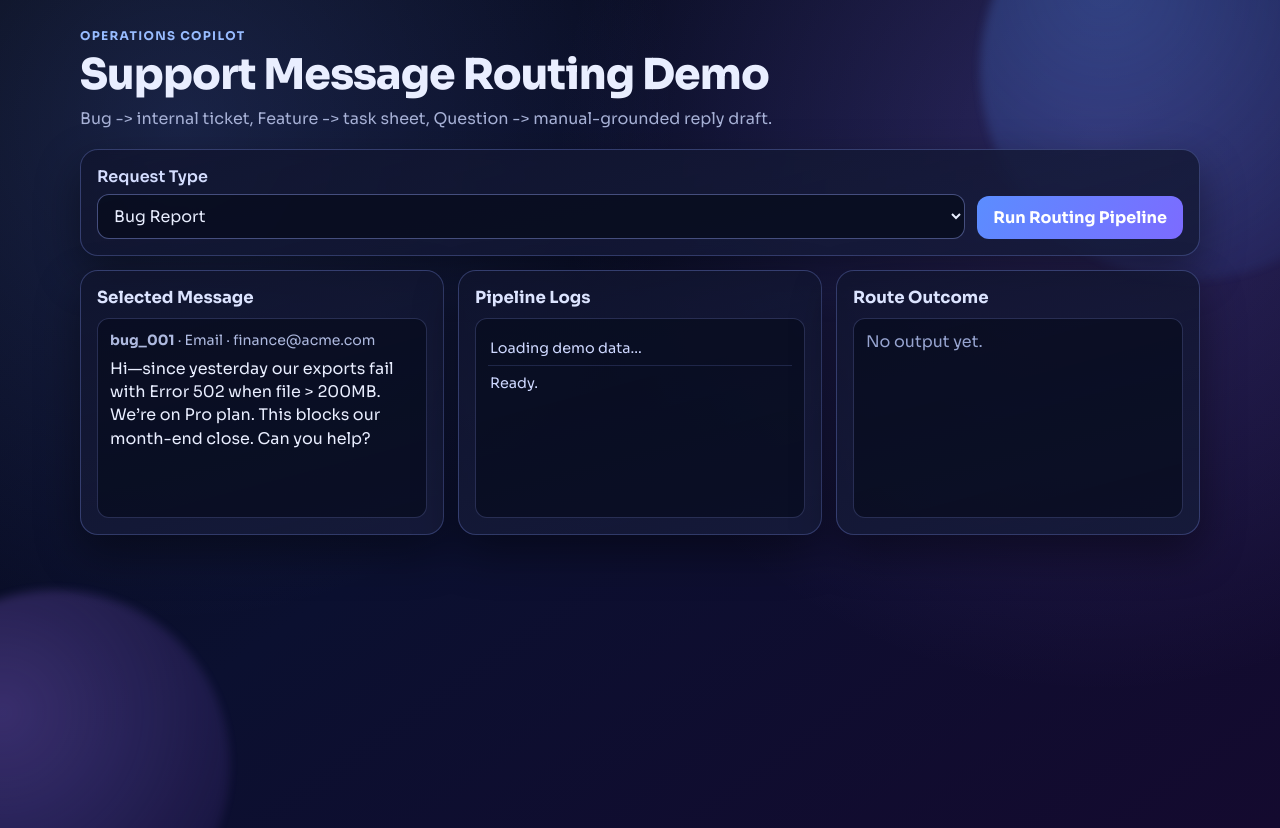
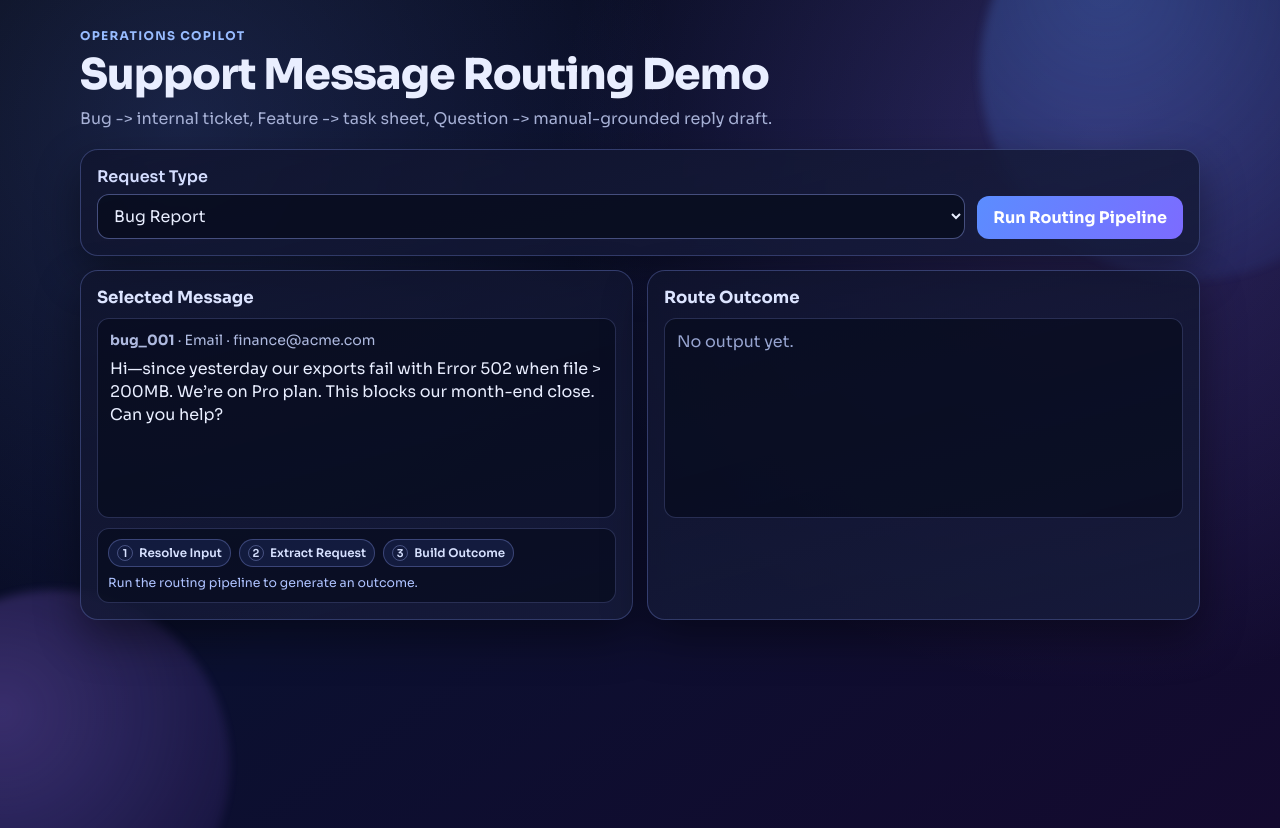
Before and after one commit to defnotmat/operation_copilot, a Flask app: page / in a window 1280 px wide. Run offline with Flask 3, Linux system fonts and the light colour scheme.

Commit message:
add better logging

```diff
--- a/static/app.js
+++ b/static/app.js
@@ -1,7 +1,7 @@
 const requestTypeEl = document.getElementById("requestType");
 const runBtnEl = document.getElementById("runBtn");
 const messageCardEl = document.getElementById("messageCard");
-const logsEl = document.getElementById("logs");
+const miniStepsEl = document.getElementById("miniSteps");
 const outputEl = document.getElementById("output");
 
 const state = {
@@ -10,16 +10,27 @@ const state = {
   messages: []
 };
 
-function addLog(text, tone = "info") {
-  const item = document.createElement("div");
-  item.className = `log-item log-${tone}`;
-  item.textContent = text;
-  logsEl.appendChild(item);
-  logsEl.scrollTop = logsEl.scrollHeight;
-}
+const MINI_STEPS = ["Resolve Input", "Extract Request", "Build Outcome"];
 
-function clearLogs() {
-  logsEl.innerHTML = "";
+function renderMiniSteps(currentStep = 0, mode = "idle", note = "Run the routing pipeline to generate an outcome.") {
+  const steps = MINI_STEPS.map((label, index) => {
+    let cls = "mini-step";
+    if (mode === "done") {
+      cls += " done";
+    } else if (mode === "running") {
+      if (index < currentStep) cls += " done";
+      else if (index === currentStep) cls += " active";
+    } else if (mode === "error") {
+      if (index < currentStep) cls += " done";
+      else if (index === currentStep) cls += " error";
+    }
+    return `<div class="${cls}"><span class="mini-step-num">${index + 1}</span><span>${escapeHtml(label)}</span></div>`;
+  }).join("");
+
+  miniStepsEl.innerHTML = `
+    <div class="mini-step-track">${steps}</div>
+    <p class="mini-step-note">${escapeHtml(note)}</p>
+  `;
 }
 
 function prettyLabel(value) {
@@ -102,9 +113,33 @@ function renderTaskOutcome(task) {
 }
 
 function renderReplyOutcome(reply, manualChunks) {
+  const groundedIds = Array.isArray(reply.grounding_chunk_ids) ? reply.grounding_chunk_ids : [];
+  const availableChunks = Array.isArray(manualChunks) ? manualChunks : [];
+  const shownChunks = groundedIds.length
+    ? availableChunks.filter((chunk) => groundedIds.includes(chunk.id))
+    : availableChunks;
   const chunkBadges = Array.isArray(reply.grounding_chunk_ids) && reply.grounding_chunk_ids.length
     ? reply.grounding_chunk_ids.map((id) => `<span class="chunk-chip">${escapeHtml(id)}</span>`).join("")
     : "<span class=\"chunk-chip\">No chunk ids</span>";
+  const chunkContext = shownChunks.length
+    ? `
+      <div class="chunk-context-list">
+        ${shownChunks
+          .map(
+            (chunk) => `
+          <article class="chunk-context-card">
+            <p class="chunk-context-head">
+              <strong>${escapeHtml(chunk.id || "UNKNOWN")}</strong>
+              ${chunk.title ? `<span>${escapeHtml(chunk.title)}</span>` : ""}
+            </p>
+            <p class="chunk-context-text">${escapeHtml(chunk.text || "No chunk text available.")}</p>
+          </article>
+        `
+          )
+          .join("")}
+      </div>
+    `
+    : "<p class=\"block-body\">No manual chunk context available.</p>";
   return `
     <div class="template-card reply-template">
       <div class="template-top">
@@ -115,6 +150,10 @@ function renderReplyOutcome(reply, manualChunks) {
       <div class="template-section">
         <p class="block-title">Grounded By</p>
         <div class="chunk-chip-wrap">${chunkBadges}</div>
+      </div>
+      <div class="template-section">
+        <p class="block-title">Chunk Context</p>
+        ${chunkContext}
       </div>
     </div>
   `;
@@ -176,21 +215,17 @@ function renderError(message) {
 async function runPipeline() {
   const requestType = requestTypeEl.value;
   if (!requestType) {
-    addLog("Please choose a request type to continue.", "error");
+    renderMiniSteps(0, "error", "Choose a request type first.");
     return;
   }
 
-  clearLogs();
   outputEl.classList.add("empty");
   outputEl.textContent = "Running...";
-
-  addLog(`Selected type: ${prettyLabel(requestType)}.`);
-  const selected = messageForType(requestType);
-  addLog(`Loaded sample message ${selected?.id || "unknown"}.`);
+  renderMiniSteps(0, "running", "Resolving selected message.");
 
   runBtnEl.disabled = true;
   try {
-    addLog("Processing your request...");
+    renderMiniSteps(1, "running", "Extracting request details.");
     const response = await fetch("/extract", {
       method: "POST",
       headers: { "Content-Type": "application/json" },
@@ -198,41 +233,18 @@ async function runPipeline() {
     });
 
     const data = await response.json();
-
-    if (Array.isArray(data.pipeline_logs)) {
-      const stepMap = {
-        request_received: "Request received.",
-        input_resolved: "Input confirmed.",
-        classification_prompt_ready: "Extraction prompt prepared.",
-        classification_llm_start: "Model is classifying and extracting.",
-        classification_llm_done: "Structured extraction received.",
-        classification_json_parse_done: "Extraction JSON parsed.",
-        classification_schema_check_done: "Extraction schema validated.",
-        outcome_route_selected: "Outcome route selected.",
-        question_manual_retrieval_done: "Loaded relevant chunks from manual.json.",
-        question_reply_prompt_ready: "Reply prompt prepared from manual chunks.",
-        question_reply_llm_start: "Model is drafting grounded reply.",
-        question_reply_llm_done: "Grounded reply draft received.",
-        question_reply_json_parse_done: "Reply JSON parsed.",
-        pipeline_complete: "Pipeline complete.",
-        pipeline_failed: "Pipeline could not complete."
-      };
-      data.pipeline_logs.forEach((entry) => {
-        const nice = stepMap[entry.step] || "Step completed.";
-        addLog(nice);
-      });
-    }
+    renderMiniSteps(2, "running", "Building routed outcome.");
 
     if (!response.ok) {
-      addLog("Could not finish this run. Please try again.", "error");
+      renderMiniSteps(2, "error", data.error || "Could not finish this run.");
       renderError(data.error || "Could not finish this run.");
       return;
     }
 
-    addLog("Your routed outcome is ready.", "ok");
     renderOutput(data);
+    renderMiniSteps(2, "done", "Outcome ready.");
   } catch (error) {
-    addLog("Something interrupted the request. Please try again.", "error");
+    renderMiniSteps(1, "error", "Something interrupted the request. Please try again.");
     renderError("Something interrupted the request. Please try again.");
   } finally {
     runBtnEl.disabled = false;
@@ -240,8 +252,7 @@ async function runPipeline() {
 }
 
 async function init() {
-  clearLogs();
-  addLog("Loading demo data...");
+  renderMiniSteps(0, "idle", "Loading demo data.");
 
   try {
     const [schemaRes, messagesRes] = await Promise.all([
@@ -268,7 +279,7 @@ async function init() {
       .join("");
 
     if (!state.requestTypes.length) {
-      addLog("No request types are available right now.", "error");
+      renderMiniSteps(0, "error", "No request types are available right now.");
       requestTypeEl.innerHTML = "<option value=''>No types found</option>";
       runBtnEl.disabled = true;
       return;
@@ -277,9 +288,9 @@ async function init() {
     const initialType = state.requestTypes[0];
     requestTypeEl.value = initialType;
     renderMessagePreview(initialType);
-    addLog("Ready.");
+    renderMiniSteps(0, "idle", "Run the routing pipeline to generate an outcome.");
   } catch (error) {
-    addLog("Could not load the demo data.", "error");
+    renderMiniSteps(0, "error", "Could not load the demo data.");
     runBtnEl.disabled = true;
   }
 }
@@ -287,7 +298,7 @@ async function init() {
 requestTypeEl.addEventListener("change", (event) => {
   const requestType = event.target.value;
   renderMessagePreview(requestType);
-  addLog(`Switched to ${prettyLabel(requestType)}.`);
+  renderMiniSteps(0, "idle", `Selected ${prettyLabel(requestType)}. Run pipeline.`);
 });
 
 runBtnEl.addEventListener("click", runPipeline);
--- a/static/styles.css
+++ b/static/styles.css
@@ -158,7 +158,7 @@ button:disabled {
 
 .grid {
   display: grid;
-  grid-template-columns: repeat(3, minmax(0, 1fr));
+  grid-template-columns: repeat(2, minmax(0, 1fr));
   gap: 14px;
 }
 
@@ -171,7 +171,7 @@ h2 {
 
 .message-card,
 .output,
-.logs {
+.mini-steps {
   min-height: 200px;
   border: 1px solid rgba(149, 164, 255, 0.22);
   border-radius: 12px;
@@ -190,29 +190,65 @@ h2 {
   line-height: 1.45;
 }
 
-.logs {
-  max-height: 360px;
-  overflow: auto;
-  font-size: 0.9rem;
-  line-height: 1.4;
+.mini-steps {
+  margin-top: 10px;
+  min-height: auto;
+  padding: 10px;
 }
 
-.log-item {
-  border-bottom: 1px solid rgba(122, 139, 224, 0.2);
-  padding: 7px 2px;
-  color: #ced8ff;
+.mini-step-track {
+  display: flex;
+  gap: 8px;
+  flex-wrap: wrap;
 }
 
-.log-item:last-child {
-  border-bottom: none;
+.mini-step {
+  display: inline-flex;
+  align-items: center;
+  gap: 6px;
+  padding: 5px 8px;
+  border-radius: 999px;
+  border: 1px solid rgba(149, 168, 255, 0.3);
+  background: rgba(92, 122, 255, 0.12);
+  color: #d7e1ff;
+  font-size: 0.74rem;
+  font-weight: 600;
 }
 
-.log-ok {
-  color: var(--ok);
+.mini-step-num {
+  display: inline-flex;
+  align-items: center;
+  justify-content: center;
+  width: 16px;
+  height: 16px;
+  border-radius: 999px;
+  border: 1px solid rgba(165, 180, 255, 0.35);
+  font-size: 0.68rem;
 }
 
-.log-error {
-  color: var(--error);
+.mini-step.active {
+  border-color: rgba(126, 243, 204, 0.65);
+  background: rgba(126, 243, 204, 0.14);
+  color: #d9fff2;
+}
+
+.mini-step.done {
+  border-color: rgba(126, 243, 204, 0.55);
+  background: rgba(126, 243, 204, 0.14);
+  color: #ccffef;
+}
+
+.mini-step.error {
+  border-color: rgba(255, 179, 216, 0.55);
+  background: rgba(255, 179, 216, 0.12);
+  color: #ffd9eb;
+}
+
+.mini-step-note {
+  margin: 8px 0 0;
+  font-size: 0.78rem;
+  color: #aec2ff;
+  line-height: 1.4;
 }
 
 .output.empty,
--- a/support_knowledge_base/prompt.txt
+++ b/support_knowledge_base/prompt.txt
@@ -49,9 +49,14 @@ suggested_next_action:
 missing_info_questions:
 - Include useful follow-up questions when key details are missing
 - Return "All information is present." text ONLY if the message already contains sufficient detail
+- For `bug_report`, you must ask for missing diagnostic details aggressively.
+- For `bug_report`, if workspace/account/client ID is not explicitly present, include a question asking for it.
+- For `bug_report`, if screenshot, error ID, or logs are not explicitly present, include a question asking for one of them.
+- For `bug_report`, when these details are missing, do not return "All information is present."
 
 When relevant, ask for items such as:
 - workspace or account ID
+- client ID
 - plan tier
 - screenshots or error IDs
 - reproducibility details
--- a/templates/index.html
+++ b/templates/index.html
@@ -29,11 +29,7 @@
       <article class="panel">
         <h2>Selected Message</h2>
         <div id="messageCard" class="message-card empty">Choose a request type to preview the message.</div>
-      </article>
-
-      <article class="panel">
-        <h2>Pipeline Logs</h2>
-        <div id="logs" class="logs"></div>
+        <div id="miniSteps" class="mini-steps"></div>
       </article>
 
       <article class="panel output-panel">
```
Also changed, not shown: other parts of static/styles.css (+64 -9 lines).
